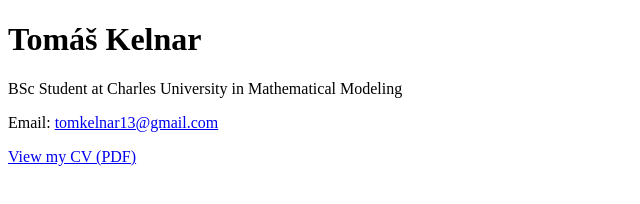
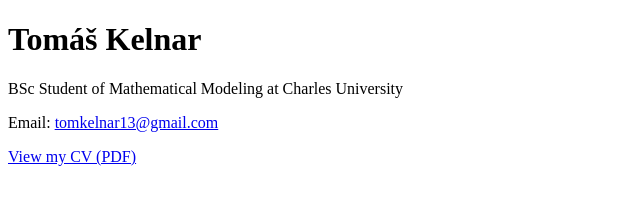
Before and after one commit to tomas-kelnar/tomas-kelnar.github.io, a plain HTML site: page index.html in a window 1280 px wide. Shown: the full height of the page, 0-640 px from the left. Drawn offline with Linux system fonts and the light colour scheme.

Commit message:
Update index.html

```diff
--- a/index.html
+++ b/index.html
@@ -7,7 +7,7 @@
 </head>
 <body>
     <h1>Tomáš Kelnar</h1>
-    <p>BSc Student at Charles University in Mathematical Modeling</p>
+    <p>BSc Student of Mathematical Modeling at Charles University</p>
     <p>Email: <a href="mailto:tomkelnar13@gmail.com">tomkelnar13@gmail.com</a></p>
     <p><a href="cv-tomas-kelnar.pdf">View my CV (PDF)</a></p>
 </body>
```
